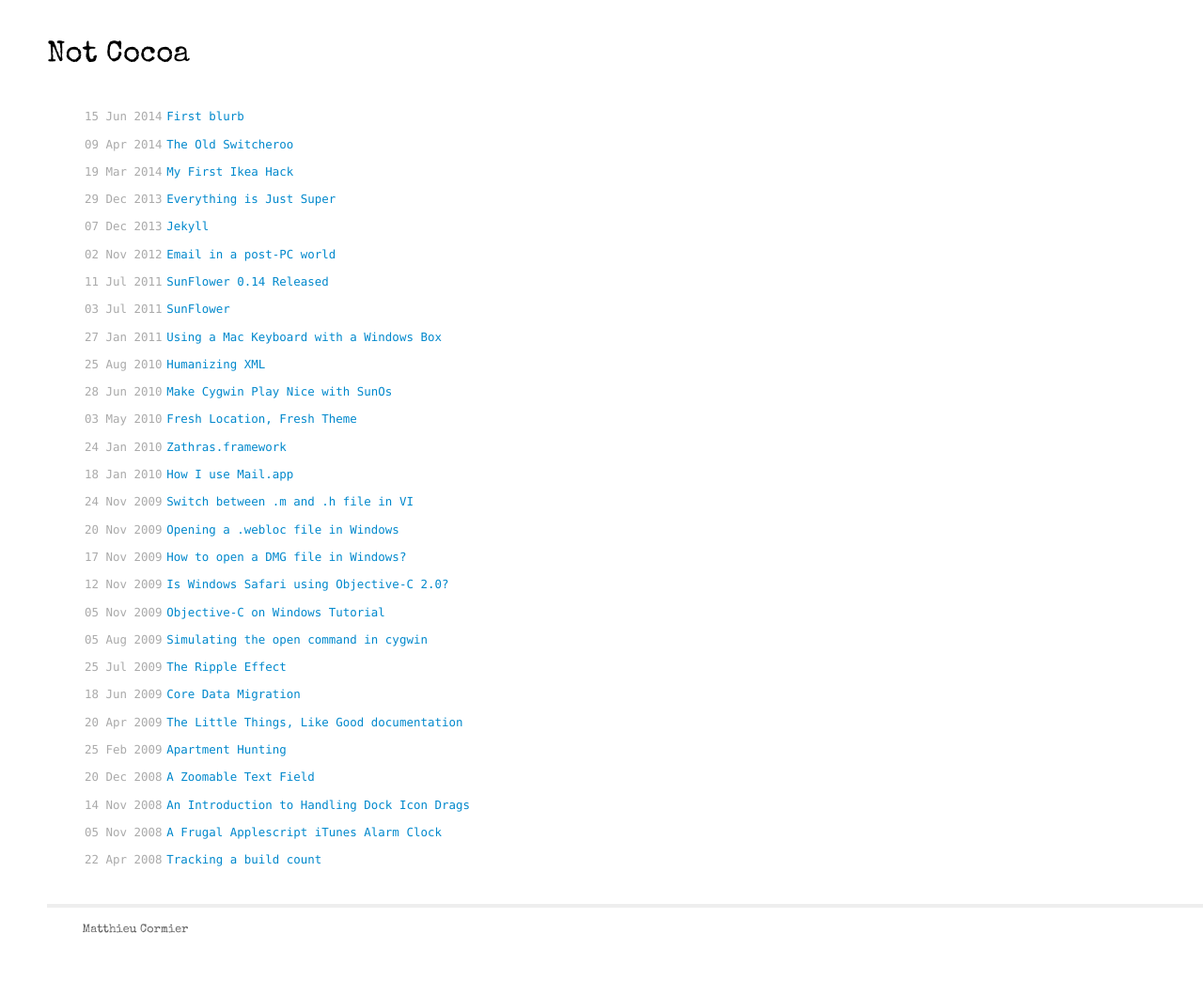
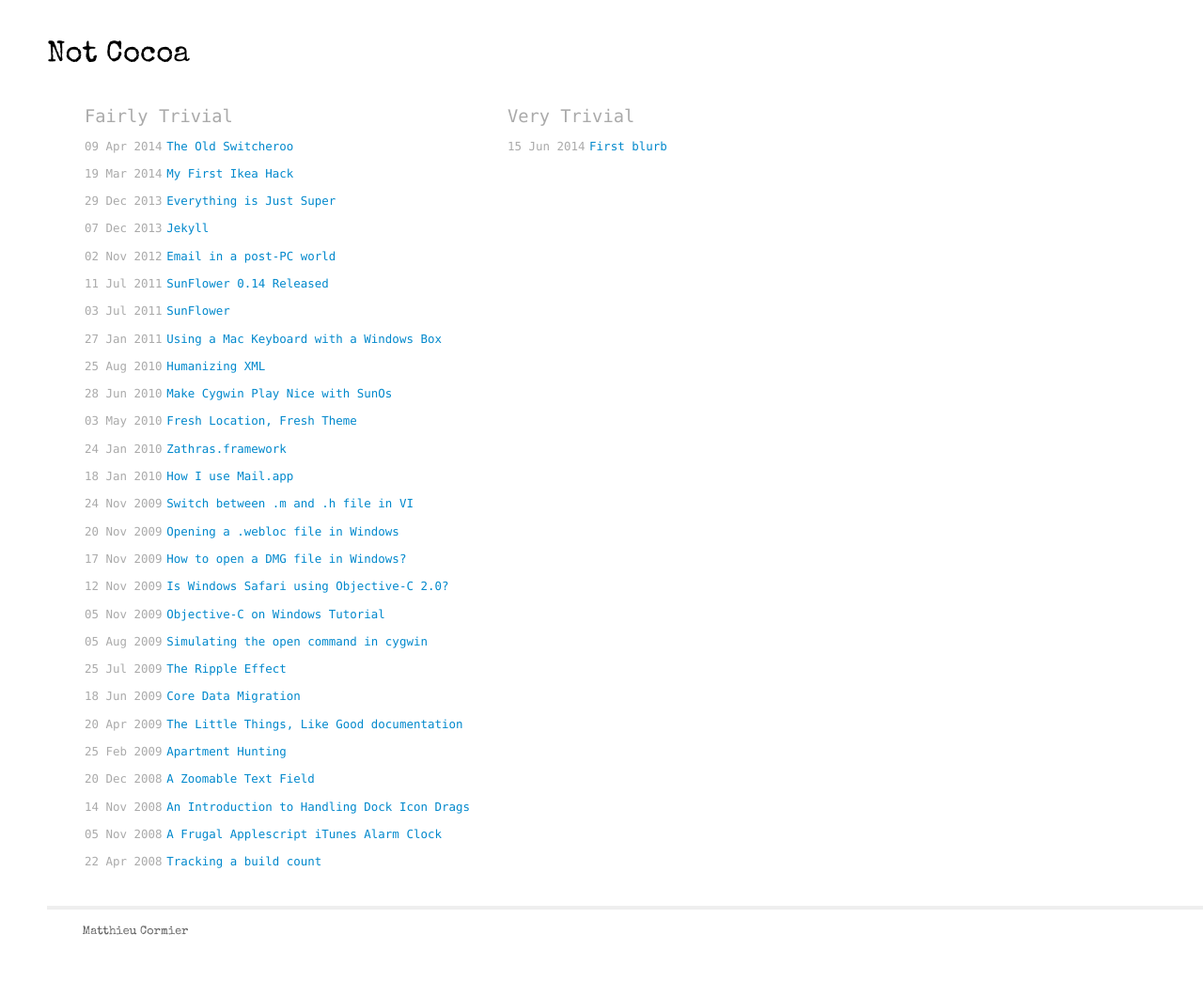
Before and after one commit to mcormier/blog, a Jekyll site: the page built from index.html, in a window 1280 px wide. Shown: the whole page at 94% size. Built offline with Jekyll 4.4.1, drawn with Linux system fonts in a browser that asks for light colours; Markdown is read by kramdown in place of the engine named in the settings.

Commit message:
Separate the blurbs from the non-blurbs ...

```diff
--- a/css/main.css
+++ b/css/main.css
@@ -41,7 +41,10 @@ ul.posts {
   list-style-type: none;
   margin-bottom: 2em;
   margin-left:40px;
+  float:left;
 }
+
+ul.posts.blurb-posts { }
 
 ul.posts li {
   line-height: 1.75em;
@@ -128,6 +131,10 @@ div.header {
   margin-bottom:40px;
 }
 
+ul.posts span.category {
+  font-size: 1.2em;
+}
+
 div.title {
   font-size: 2em;
   line-height: 1em;
@@ -144,7 +151,7 @@ div.title:hover {
   color:rgb(256,256,256);
   text-shadow: -.13em .13em #222;
 
-  /* The transition when hovering over */
+  /* The transition on mouse in */
   -webkit-transition: background-color 10s ease 3s,
                       color 5s ease 3s,
                       text-shadow 1s ease;
@@ -177,6 +184,8 @@ div.title:hover {
 .site .meta {
   color: #aaa;
 }
+
+div.footer { clear: both; }
 
 .site .footer {
   font-size: 80%;
--- a/index.html
+++ b/index.html
@@ -5,13 +5,31 @@ title: Not Cocoa Mondo
 
 <div id="home">
   <ul class="posts">
+      <li><span class="category">Fairly Trivial</span></li>
     {% for post in site.posts %}
+    {%    if post.layout != 'blurb' %}
       <li>
           <span class="pub_date">{{ post.date | date_to_string }}</span>
           <span class="title">
              <a href="{{ post.url }}">{{ post.title }}</a>
           </span>
       </li>
-    {% endfor %}
+    {%  endif  %}
+    {%  endfor %}
   </ul>
+
+  <ul class="posts blurb-posts">
+      <li><span class="category">Very Trivial</span></li>
+    {% for post in site.posts %}
+    {%    if post.layout == 'blurb' %}
+      <li>
+          <span class="pub_date">{{ post.date | date_to_string }}</span>
+          <span class="title">
+             <a href="{{ post.url }}">{{ post.title }}</a>
+          </span>
+      </li>
+    {%  endif  %}
+    {%  endfor %}
+  </ul>
+
 </div>
```
